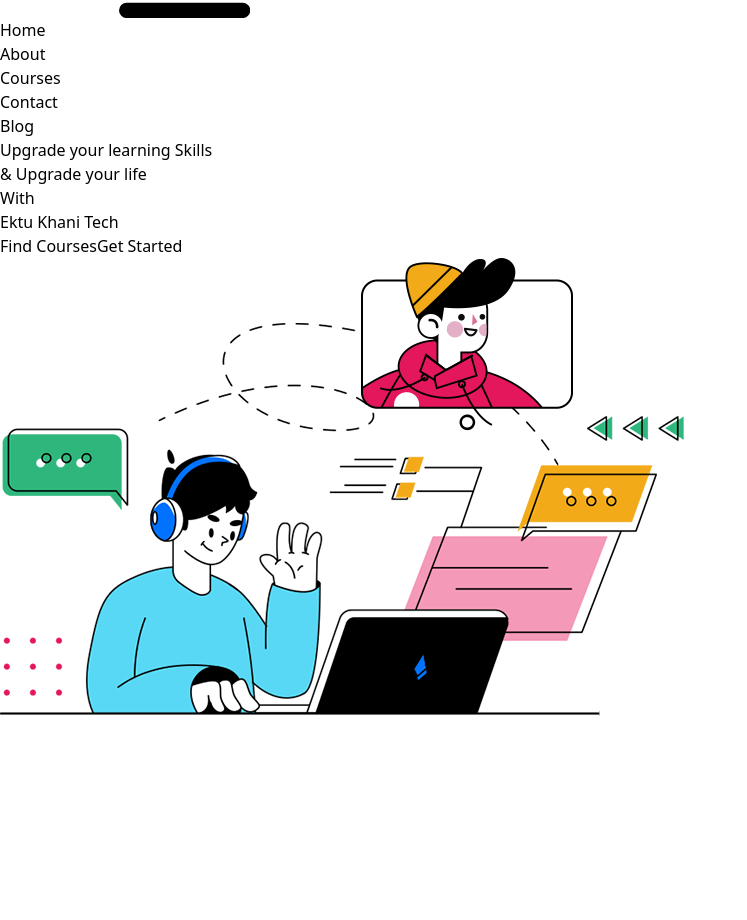
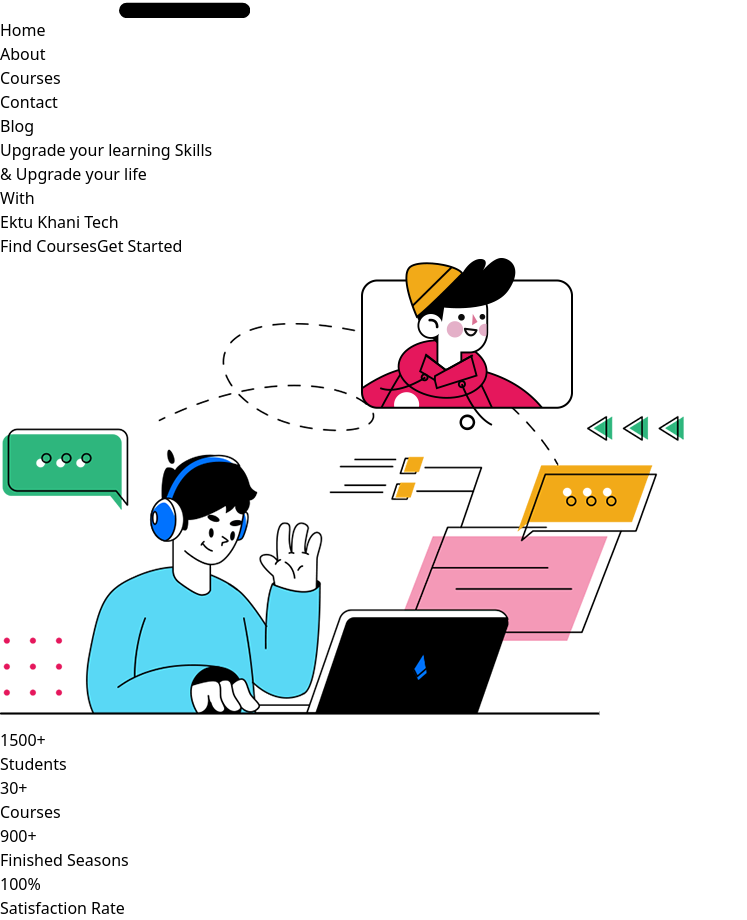
Before and after one commit to Rockrayhan/react-tailwind, a React (Vite) app: page / in a window 1280 px wide. Shown: the part 114-1034 px from the top of the page, without its empty margins (0-747 px from the left). Before the commit the page ends 892 px from the top, so only its background shows below. Built offline with nearby package versions, Linux system fonts and the light colour scheme.

Commit message:
banner done

```diff
--- a/src/App.css
+++ b/src/App.css
@@ -1,3 +1,8 @@
 .banner{
     height: 80vh;
 }
+
+
+.about-counter{
+    margin-top: -50px;
+}
--- a/src/Components/Banner.jsx
+++ b/src/Components/Banner.jsx
@@ -3,8 +3,9 @@
 
 const Banner = () => {
     return (
-        <div className='bg-cyan-950 text-white banner'>
-        <div className='container grid grid-cols-1 lg:grid-cols-2 gap-20'>
+        <div>
+            <div className='banner bg-cyan-950 text-white '>
+                <div className='container grid grid-cols-1 lg:grid-cols-2 gap-20 '>
                     <div className="col-span-1 lg:col-span-1 mt-12">
                         <div className='flex flex-col text-center gap-10 justify-center h-full'>
                             <h1 className='text-5xl'> Upgrade your learning Skills <br />
@@ -25,9 +26,20 @@
                         <img src="assets/img/banner.png" alt="" />
                     </div>
                 </div>
+            </div>
 
-
-
+            {/* about Counter start*/}
+           <div className='flex justify-center items-center about-counter'>
+           <div className='text-white bg-teal-600 px-20 py-10'>
+            <div className='grid grid-cols-1 lg:grid-cols-4 gap-10 justify-center'>
+                <div className="col-span-1 lg:col-span-1"><h1 className='text-5xl font-semibold'>1500+</h1> <p> Students </p> </div>
+                <div className="col-span-1 lg:col-span-1"><h1 className='text-5xl font-semibold'>30+</h1> <p> Courses </p></div>
+                <div className="col-span-1 lg:col-span-1"><h1 className='text-5xl font-semibold'>900+</h1> <p> Finished Seasons </p> </div>
+                <div className="col-span-1 lg:col-span-1"><h1 className='text-5xl font-semibold'>100%</h1> <p> Satisfaction Rate </p></div>
+            </div>
+            </div>
+           </div>
+            {/* about Counter ends*/}
 
 
         </div>
--- a/src/Shared/Header.jsx
+++ b/src/Shared/Header.jsx
@@ -7,7 +7,7 @@
 <nav class="bg-white border-gray-200 dark:bg-gray-900">
   <div class="max-w-screen-xl flex flex-wrap items-center justify-between mx-auto p-4">
     <a href="https://flowbite.com/" class="flex items-center space-x-3 rtl:space-x-reverse">
-        <span class="self-center text-2xl font-semibold whitespace-nowrap dark:text-white">Ektu Khani Tech</span>
+        <span class="self-center text-2xl font-semibold whitespace-nowrap dark:text-white font-serif">Ektu Khani Tech</span>
     </a>
     <button data-collapse-toggle="navbar-default" type="button" class="inline-flex items-center p-2 w-10 h-10 justify-center text-sm text-gray-500 rounded-lg md:hidden hover:bg-gray-100 focus:outline-none focus:ring-2 focus:ring-gray-200 dark:text-gray-400 dark:hover:bg-gray-700 dark:focus:ring-gray-600" aria-controls="navbar-default" aria-expanded="false">
         <span class="sr-only">Open main menu</span>
```
Lines whose indentation alone changed are shown as unchanged.
